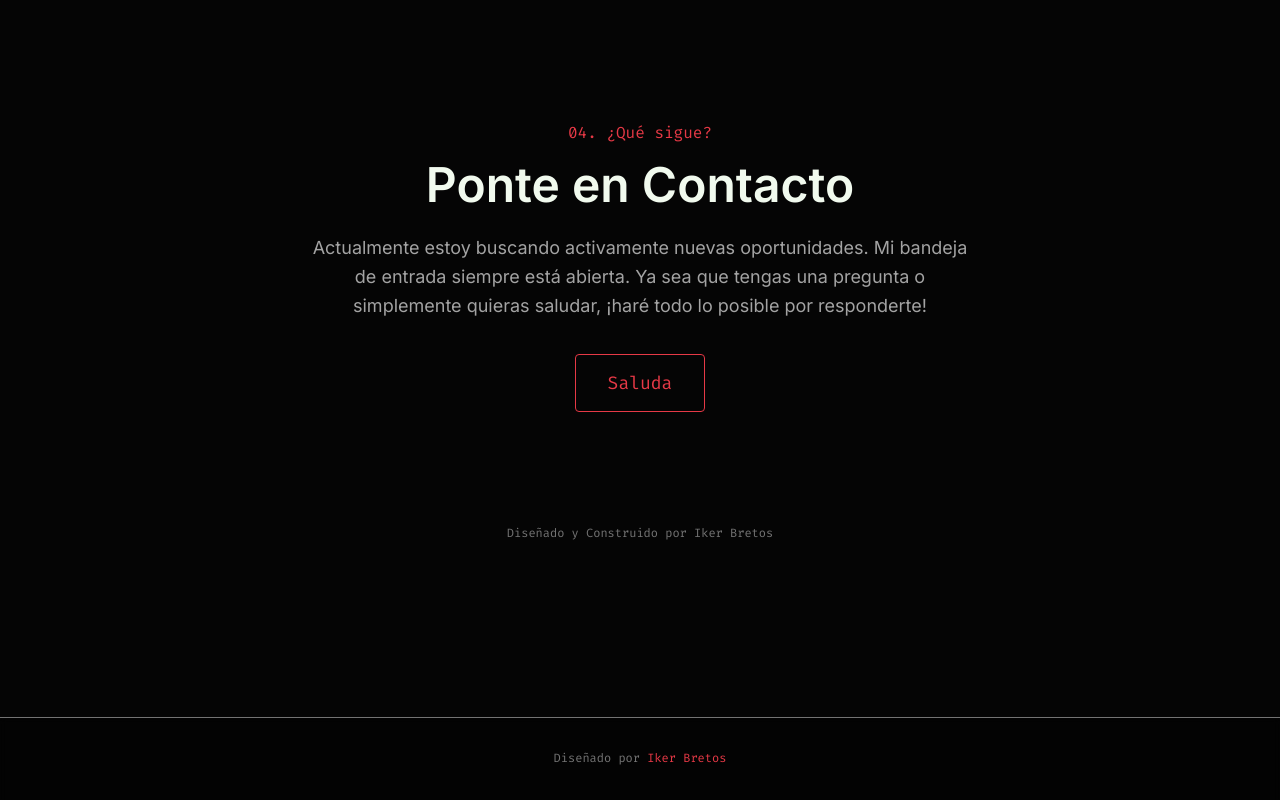
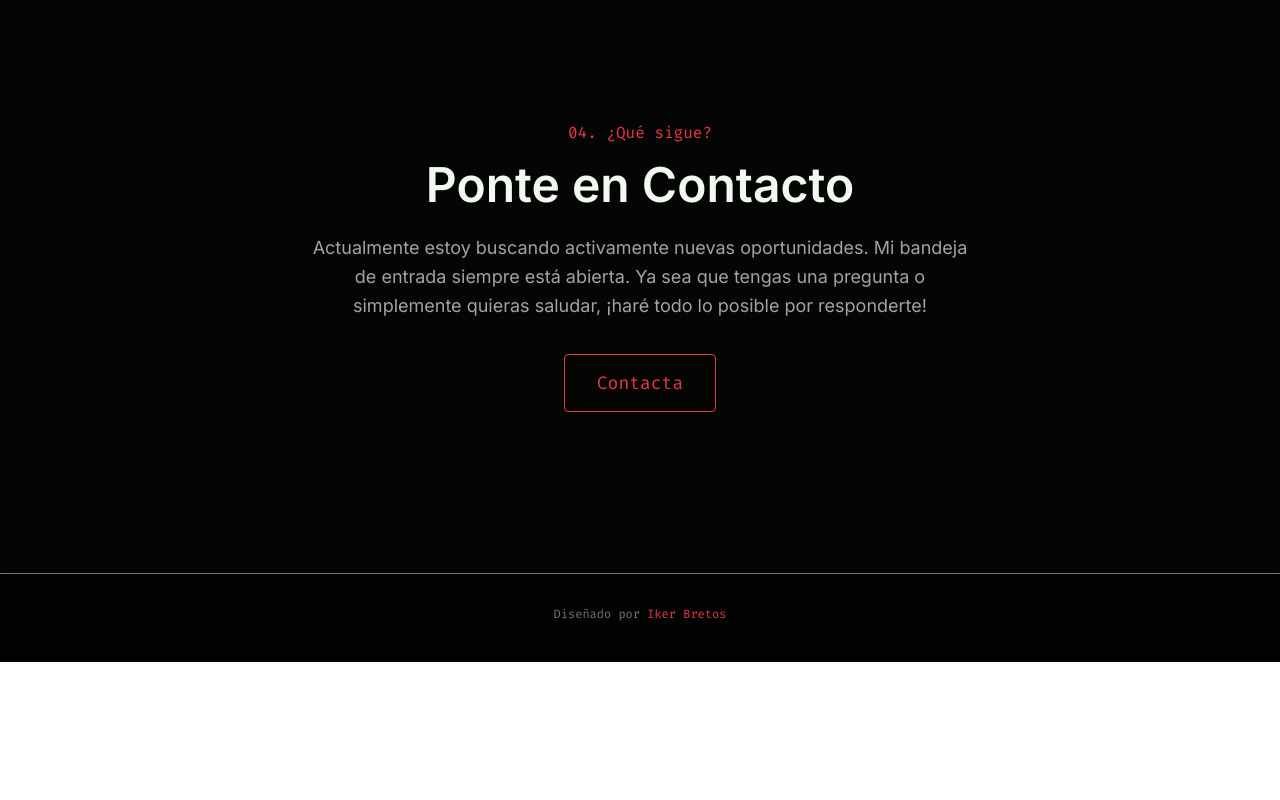
Before and after one commit to ikerbretos/ikerbretos.github.io, a React (Vite) app: page / in a window 1280 px wide. Shown: the part 4148-4948 px from the top of the page. After the commit the page ends 4810 px from the top, so only its background shows below. Built offline with nearby package versions, Linux system fonts and the light colour scheme.

Commit message:
Remove redundant footer in Contact and rename Saluda button

```diff
--- a/src/components/Contact.tsx
+++ b/src/components/Contact.tsx
@@ -17,16 +17,12 @@ export const Contact: React.FC = () => {
                         Ya sea que tengas una pregunta o simplemente quieras saludar, ¡haré todo lo posible por responderte!
                     </p>
 
-                    <a href="mailto:email@example.com" className="px-8 py-4 border border-primary text-primary rounded hover:bg-primary/10 transition-all font-mono text-lg">
-                        Saluda
+                    <a href="mailto:iker.bretos.ib@gmail.com" className="px-8 py-4 border border-primary text-primary rounded hover:bg-primary/10 transition-all font-mono text-lg">
+                        Contacta
                     </a>
                 </motion.div>
 
-                <footer className="mt-32 text-sm font-mono text-text-dim hover:text-primary transition-colors">
-                    <div className="text-center mt-20 text-text-dim font-mono text-xs">
-                        <p>Diseñado y Construido por Iker Bretos</p>
-                    </div>
-                </footer>
+
             </div>
         </section>
     );
```
Also changed, not shown: 4 other files (tests, documents, lock files or other folders).
